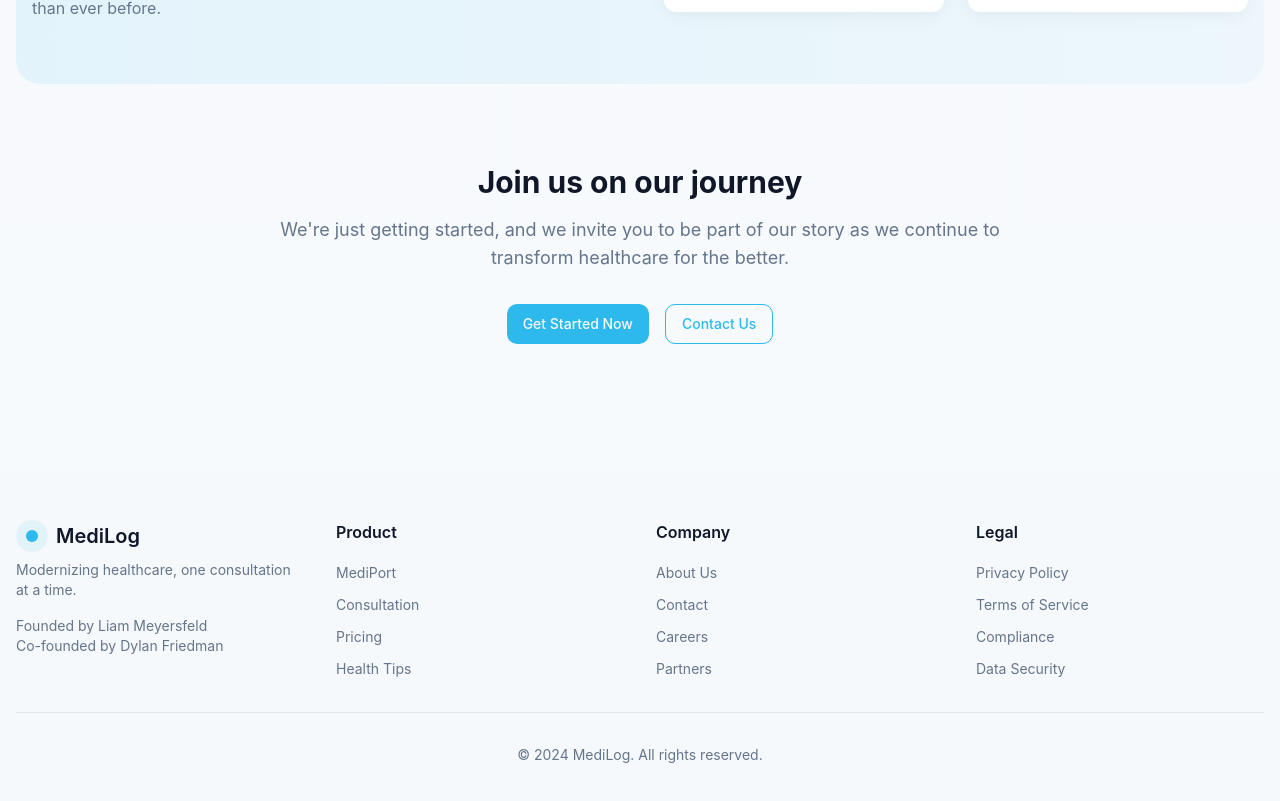
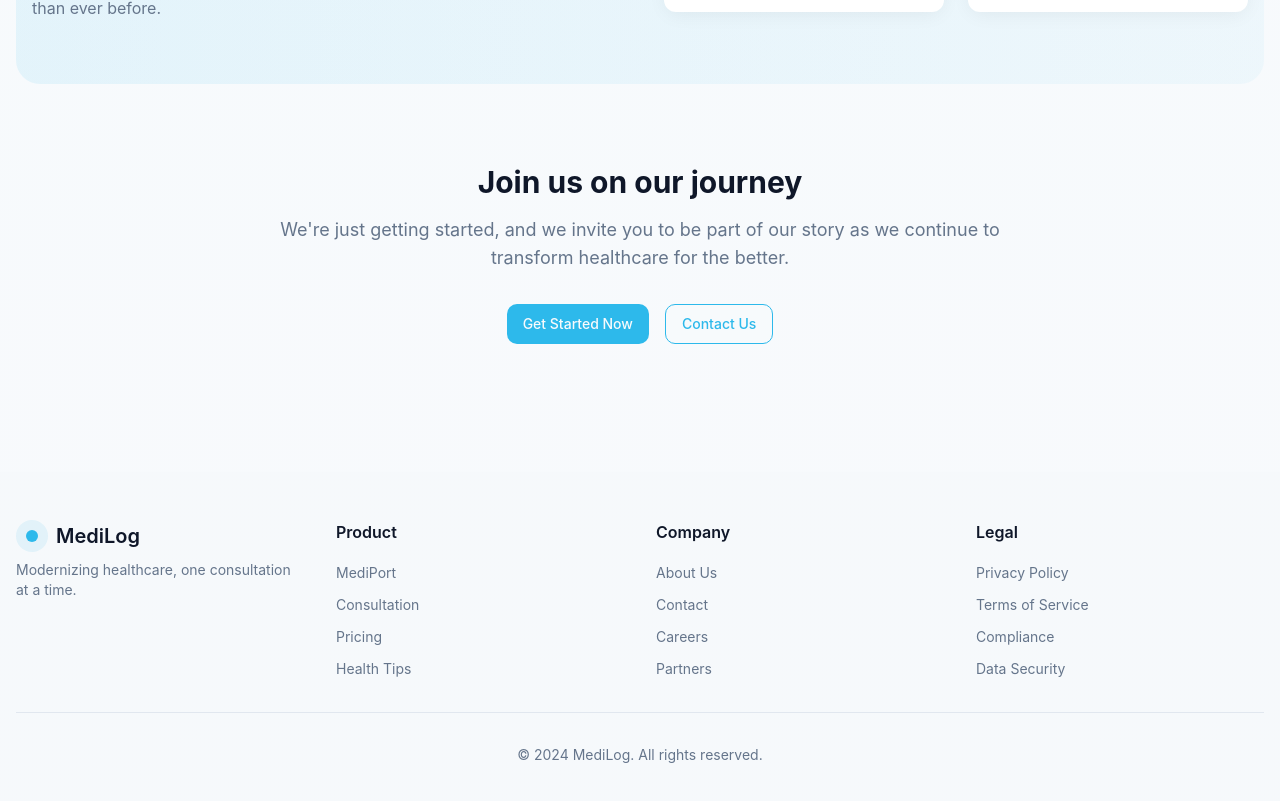
Before and after one commit to SirMeyersfeld/consult-logix, a React (Vite) app: page /about in a window 1280 px wide. Shown: the part 1486-2287 px from the top of the page. Built offline with nearby package versions, Linux system fonts and the light colour scheme.

Commit message:
Remove code change

```diff
--- a/src/components/FooterLinks.tsx
+++ b/src/components/FooterLinks.tsx
@@ -13,10 +13,6 @@ const FooterLinks = () => {
           <span className="text-xl font-semibold">MediLog</span>
         </div>
         <p className="text-sm text-muted-foreground mt-2">Modernizing healthcare, one consultation at a time.</p>
-        <div className="mt-4 text-sm text-muted-foreground">
-          <p>Founded by Liam Meyersfeld</p>
-          <p>Co-founded by Dylan Friedman</p>
-        </div>
       </div>
 
       <div>
```
